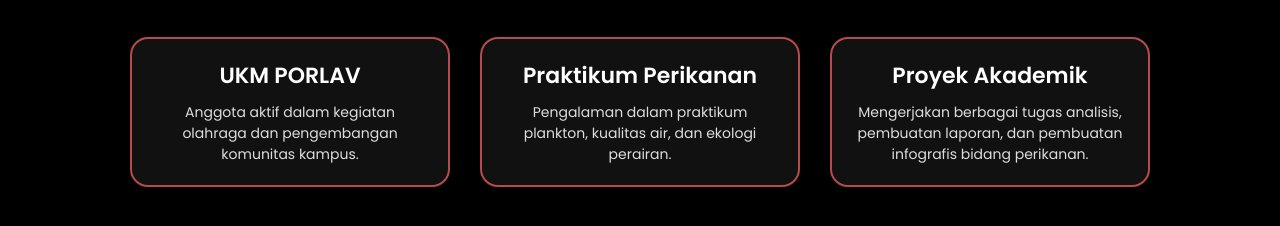
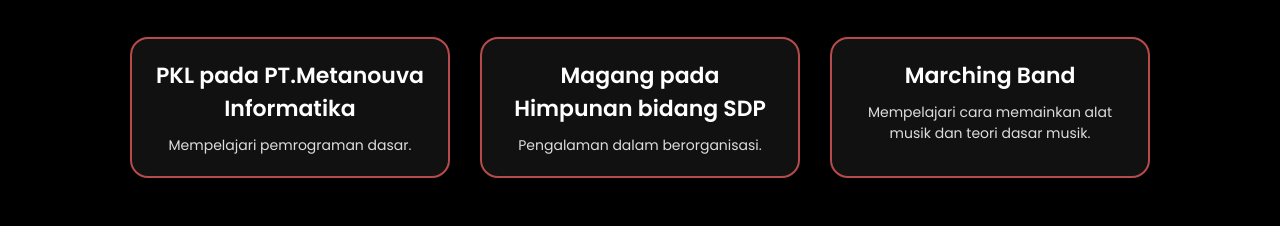
Before and after one commit to Shir6e/shir6e.github.io, a plain HTML site: page experience.html in a window 1280 px wide. Shown: the part 208-434 px from the top of the page. Drawn offline with Linux system fonts and the light colour scheme.

Commit message:
update exp

```diff
--- a/experience.html
+++ b/experience.html
@@ -32,18 +32,18 @@
     <div class="exp-container">
 
         <div class="exp-card fade-in">
-            <h2>UKM PORLAV</h2>
-            <p>Anggota aktif dalam kegiatan olahraga dan pengembangan komunitas kampus.</p>
+            <h2>PKL pada PT.Metanouva Informatika </h2>
+            <p>Mempelajari pemrograman dasar.</p>
         </div>
 
         <div class="exp-card fade-in">
-            <h2>Praktikum Perikanan</h2>
-            <p>Pengalaman dalam praktikum plankton, kualitas air, dan ekologi perairan.</p>
+            <h2>Magang pada Himpunan bidang SDP</h2>
+            <p>Pengalaman dalam berorganisasi.</p>
         </div>
 
         <div class="exp-card fade-in">
-            <h2>Proyek Akademik</h2>
-            <p>Mengerjakan berbagai tugas analisis, pembuatan laporan, dan pembuatan infografis bidang perikanan.</p>
+            <h2>Marching Band</h2>
+            <p>Mempelajari cara memainkan alat musik dan teori dasar musik.</p>
         </div>
 
     </div>
```
